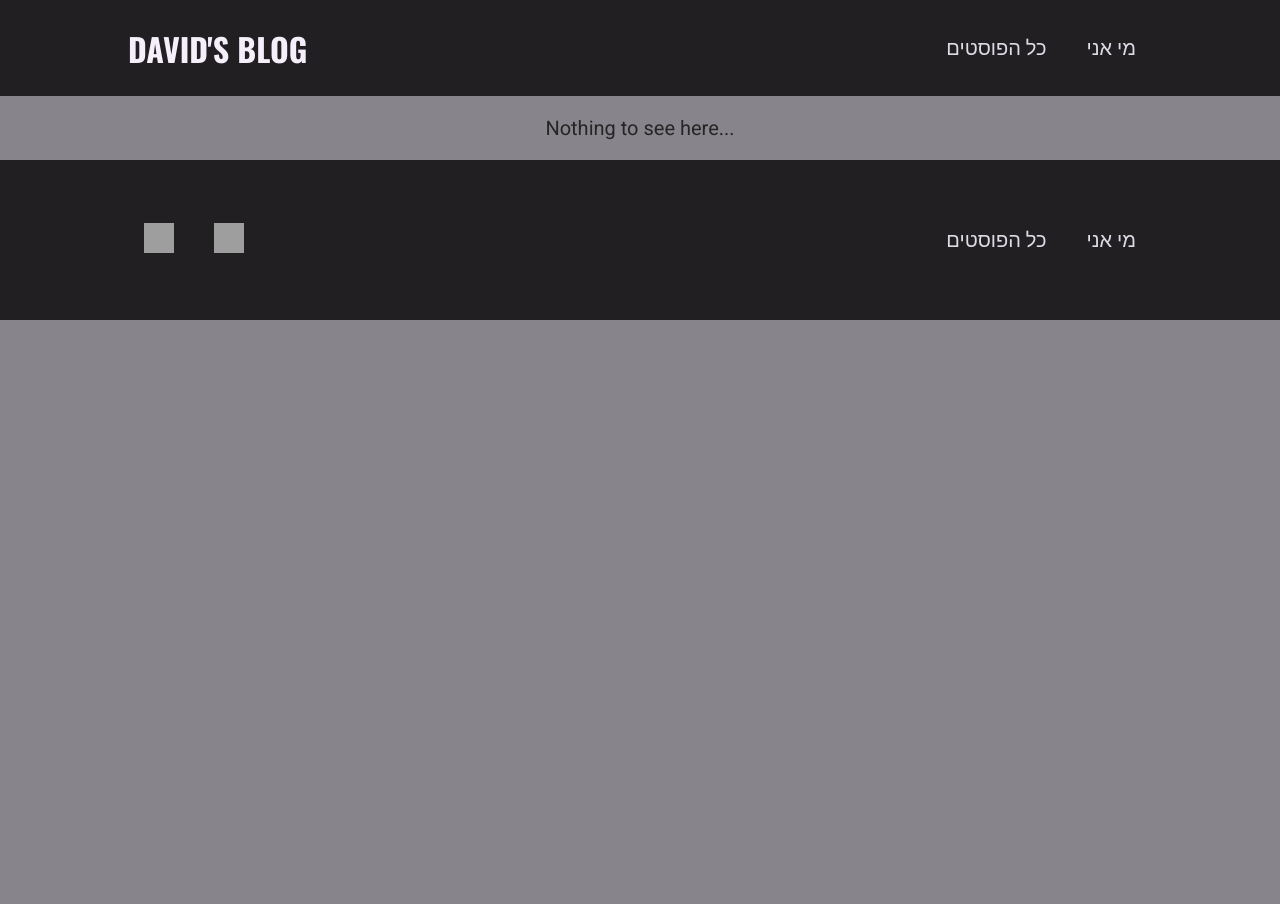
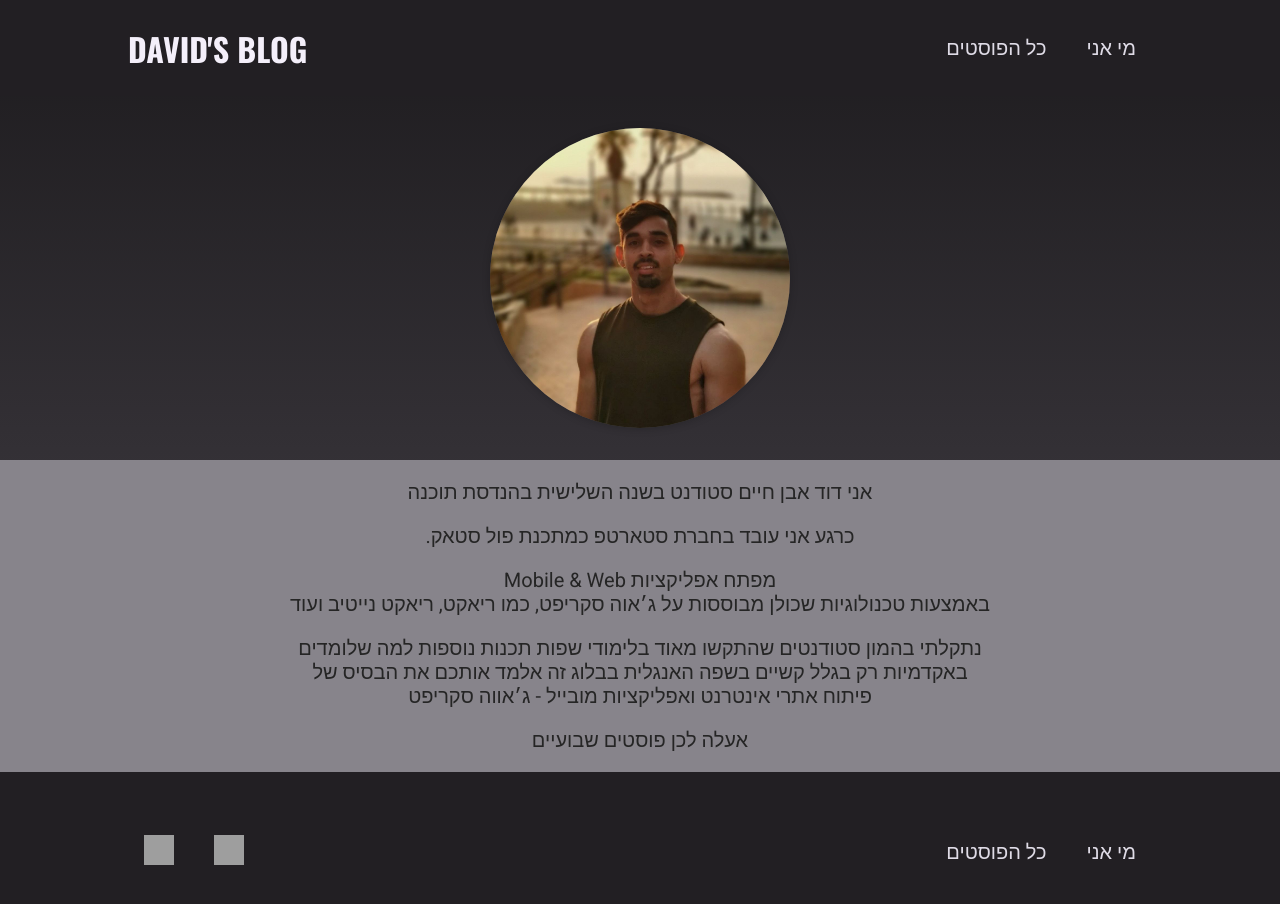
Before and after one commit to davidevenhaim/javascript-hebrew-blog, a Next.js app: page /aboutme in a window 1280 px wide. Shown: the top 904 px of the page. Before the commit the page ends 800 px from the top, so only its background shows below. Built offline with nearby package versions, Linux system fonts and the light colour scheme; grey boxes are pictures that could not be loaded.

Commit message:
Updated about me

```diff
--- a/components/home-page/hero.js
+++ b/components/home-page/hero.js
@@ -14,7 +14,6 @@ function Hero() {
           layout="responsive"
         />
       </div>
-      <h1>דוד</h1>
     </section>
   );
 }
--- a/pages/aboutme/index.js
+++ b/pages/aboutme/index.js
@@ -1,9 +1,26 @@
+import Hero from "../../components/home-page/hero";
+
 function AboutMePage() {
   return (
-    <div>
-      <p style={{ textAlign: "center", fontSize: 20 }}>
-        Nothing to see here...
+    <div style={{ textAlign: "center", fontSize: 20 }}>
+      <Hero />
+      <p>אני דוד אבן חיים סטודנט בשנה השלישית בהנדסת תוכנה</p>
+      <p>.כרגע אני עובד בחברת סטארטפ כמתכנת פול סטאק</p>
+      <p>
+        {" "}
+        Mobile & Web מפתח אפליקציות
+        <br />
+        באמצעות טכנולוגיות שכולן מבוססות על ג׳אוה סקריפט, כמו ריאקט, ריאקט
+        נייטיב ועוד
       </p>
+      <p>
+        נתקלתי בהמון סטודנטים שהתקשו מאוד בלימודי שפות תכנות נוספות למה שלומדים
+        <br />
+        באקדמיות רק בגלל קשיים בשפה האנגלית בבלוג זה אלמד אותכם את הבסיס של
+        <br />
+        פיתוח אתרי אינטרנט ואפליקציות מובייל - ג׳אווה סקריפט
+      </p>
+      <p>אעלה לכן פוסטים שבועיים</p>
     </div>
   );
 }
--- a/pages/index.js
+++ b/pages/index.js
@@ -1,4 +1,6 @@
 import { Fragment } from "react";
+import Head from "next/head";
+
 import AllPosts from "../components/home-page/all-posts";
 import FeaturedPosts from "../components/home-page/featured-posts";
 import Hero from "../components/home-page/hero";
@@ -8,6 +10,10 @@ import { getFeaturedPosts, getAllPosts } from "../lib/posts-util";
 function HomePage({ allPosts, featuresPosts }) {
   return (
     <Fragment>
+      <Head>
+        <title>Javascript Blog - From Zero to Hero</title>
+        <link rel="icon" herf="/favicon.ico" />
+      </Head>
       <Hero />
       <FeaturedPosts posts={featuresPosts} />
       <AllPosts posts={allPosts} />
```
Also changed, not shown: 2 other files (tests, documents, lock files or other folders).
